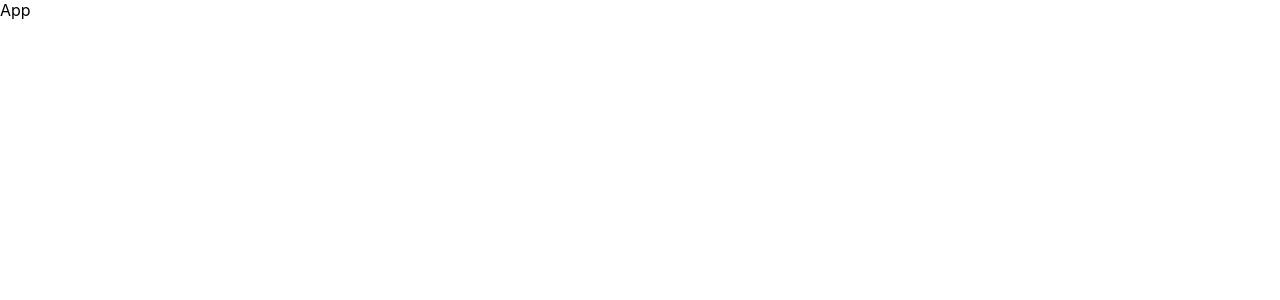
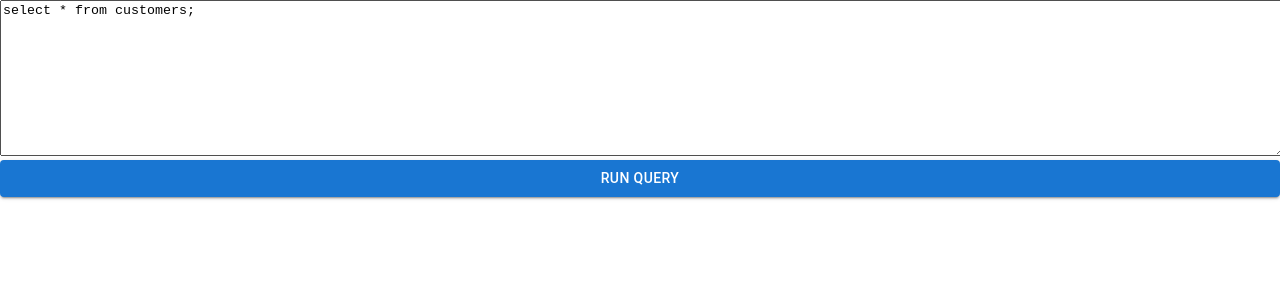
Before and after one commit to saikatXshrey/atlan-frontend-challenge, a React (Create React App) app: page / in a window 1280 px wide. Shown: the top 300 px of the page. Built offline with nearby package versions, Linux system fonts and the light colour scheme.

Commit message:
query-editor

```diff
--- a/package.json
+++ b/package.json
@@ -13,10 +13,12 @@
     "@testing-library/react": "^13.3.0",
     "@testing-library/user-event": "^13.5.0",
     "axios": "^0.27.2",
+    "formik": "^2.2.9",
     "react": "^18.1.0",
     "react-dom": "^18.1.0",
     "react-scripts": "5.0.1",
-    "web-vitals": "^2.1.4"
+    "web-vitals": "^2.1.4",
+    "yup": "^0.32.11"
   },
   "scripts": {
     "start": "react-scripts start",
--- a/src/App.jsx
+++ b/src/App.jsx
@@ -1,7 +1,14 @@
 import React from "react";
 
+// components
+import { QueryEditor } from "./components";
+
 const App = () => {
-  return <div>App</div>;
+  return (
+    <>
+      <QueryEditor />
+    </>
+  );
 };
 
 export default App;
--- /dev/null
+++ b/src/components/QueryEditor/query-editor.jsx
@@ -0,0 +1,50 @@
+import React, { useEffect } from "react";
+
+// material-ui
+import { Button, Grid, TextareaAutosize } from "@mui/material";
+// form & validation
+import * as yup from "yup";
+import { Field, useFormik, Form } from "formik";
+
+// data
+import { queryServer } from "../../api";
+
+// yup validation object
+const validationSchema = yup.object({
+  query: yup.string().required("SQL Query is required!"),
+});
+
+const QueryEditor = () => {
+  const formik = useFormik({
+    initialValues: {
+      query: "select * from customers;",
+    },
+
+    validationSchema: validationSchema,
+
+    onSubmit: ({ query }) => queryServer(query).then((res) => console.log(res)),
+  });
+
+  const { errors, touched, handleSubmit, values, getFieldProps } = formik;
+
+  return (
+    <form onSubmit={handleSubmit}>
+      <TextareaAutosize
+        aria-label="minimum height"
+        minRows={10}
+        // placeholder="select * from customers;"
+        style={{ width: "100%" }}
+        name="query"
+        label="SQL Query"
+        {...getFieldProps("query")}
+        error={Boolean(touched.query && errors.query)}
+        helperText={touched.query && errors.query}
+      />
+      <Button fullWidth type="submit" variant="contained">
+        Run Query
+      </Button>
+    </form>
+  );
+};
+
+export default QueryEditor;
--- a/src/components/index.js
+++ b/src/components/index.js
@@ -0,0 +1 @@
+export { default as QueryEditor } from "./QueryEditor/query-editor";
```
Also changed, not shown: 1 other file (tests, documents, lock files or other folders).
